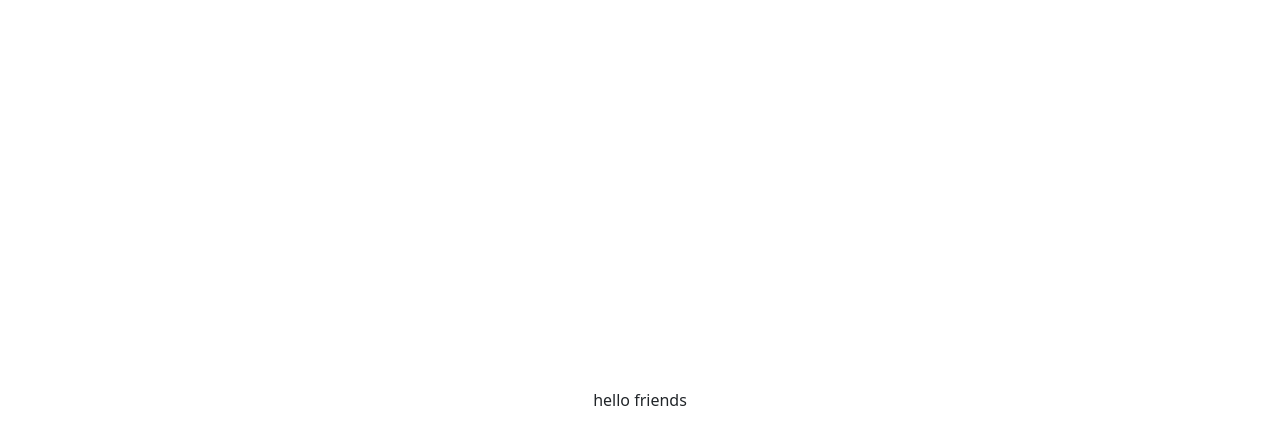
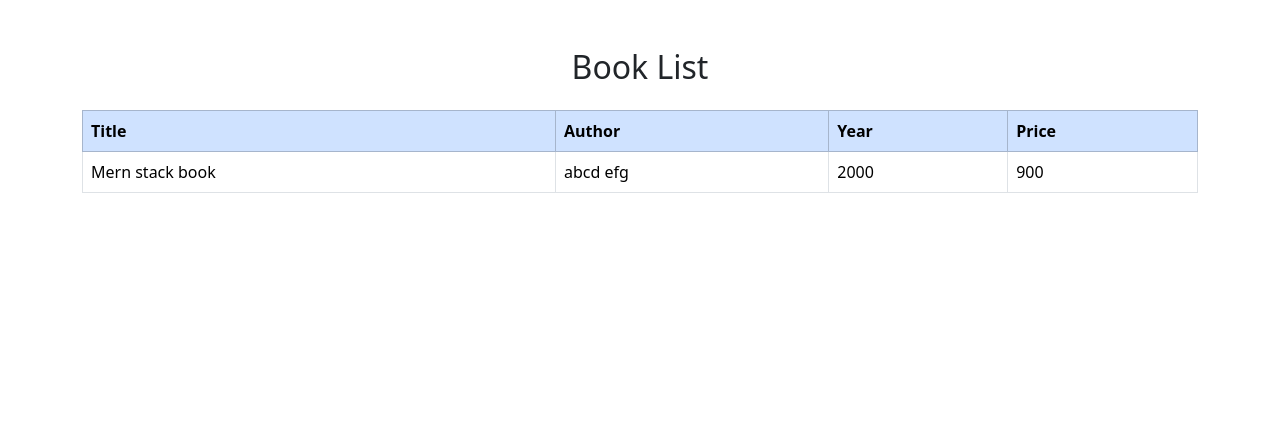
Before and after one commit to MaheshKotambe/book_store, a React app in the folder frontend/: page / in a window 1280 px wide. Shown: the top 444 px of the page. Built offline with nearby package versions, Linux system fonts and the light colour scheme; the HTML template or start-up script is replaced by a standard one.

Commit message:
next commit

```diff
--- a/frontend/src/App.jsx
+++ b/frontend/src/App.jsx
@@ -1,14 +1,10 @@
-import { useState } from 'react'
-import reactLogo from './assets/react.svg'
-import viteLogo from '/vite.svg'
-import './App.css'
+import BookList from './components/BookList';
 
 function App() {
-  const [count, setCount] = useState(0)
 
   return (
     <>
-      hello friends
+      <BookList/>
     </>
   )
 }
--- /dev/null
+++ b/frontend/src/components/BookList.jsx
@@ -0,0 +1,30 @@
+import React, {useState, useEffect} from 'react';
+import axios from 'axios';
+
+const BookList = ()=>{
+    return (
+        <div className='container mt-5'>
+            <h2 className='text-center mb-4'>Book List</h2>
+            <table className='table table-bordered table-hover'>
+                <thead className='table-primary'>
+                    <tr>
+                        <th>Title</th>
+                        <th>Author</th>
+                        <th>Year</th>
+                        <th>Price</th>
+                    </tr>
+                </thead>
+                <tbody>
+                    <tr>
+                        <td>Mern stack book</td>
+                        <td>abcd efg</td>
+                        <td>2000</td>
+                        <td>900</td>
+                    </tr>
+                </tbody>
+            </table>
+        </div>
+    )
+}
+
+export default BookList;
--- a/frontend/src/main.jsx
+++ b/frontend/src/main.jsx
@@ -1,6 +1,6 @@
 import { StrictMode } from 'react'
 import { createRoot } from 'react-dom/client'
-import './index.css'
+// import './index.css'
 import App from './App.jsx'
 import 'bootstrap/dist/css/bootstrap.min.css';
 import '@fortawesome/fontawesome-free/css/all.min.css';
```
